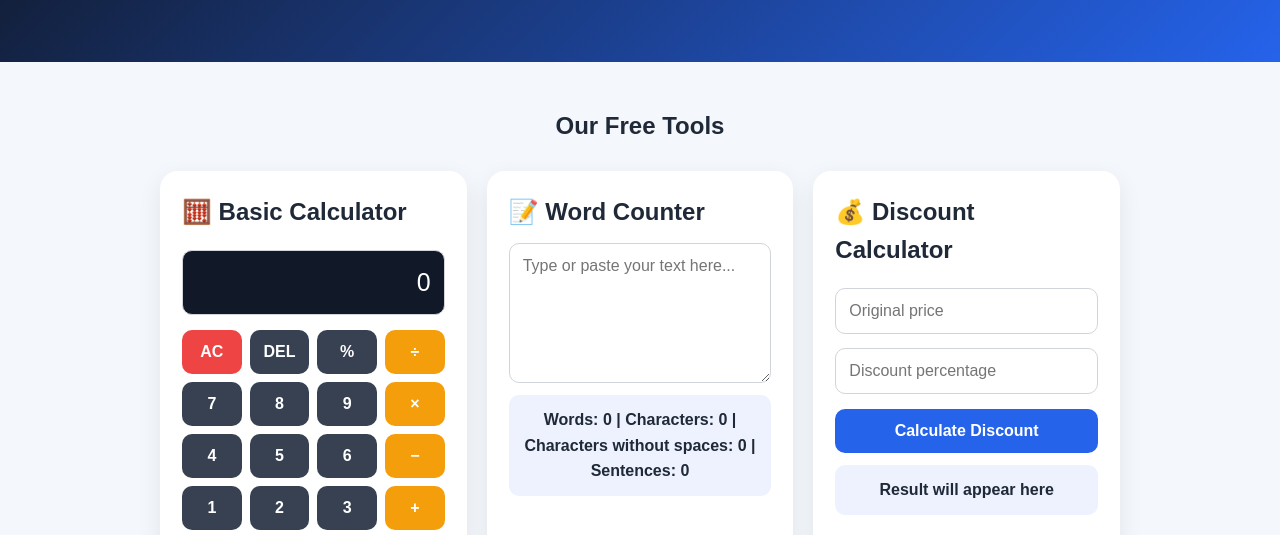
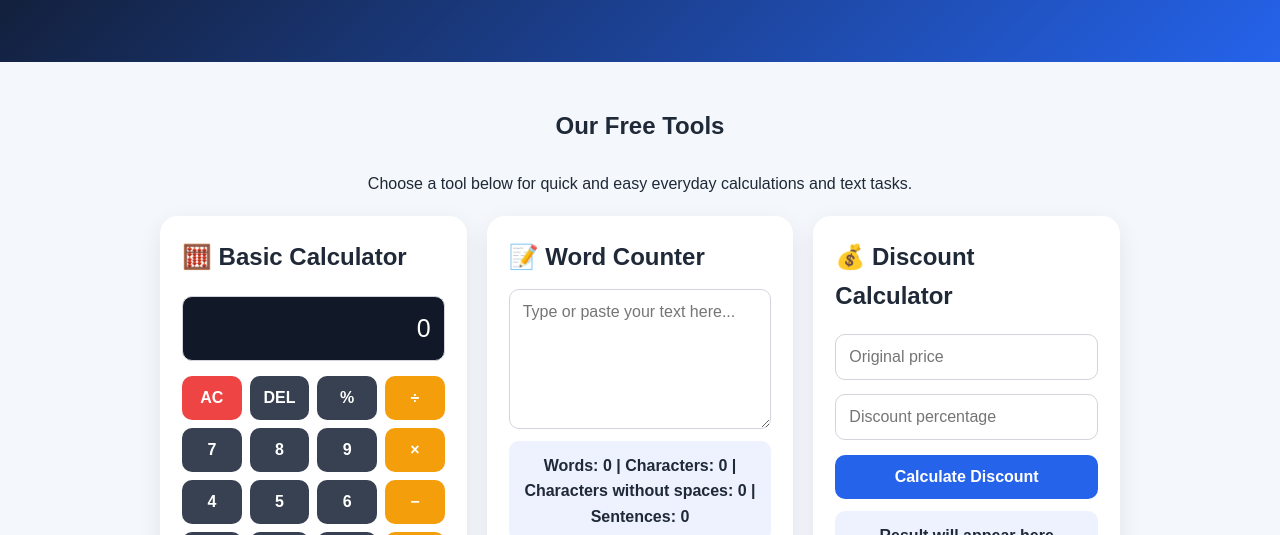
Before and after one commit to sameer218pervez-create/my-calculator, a plain HTML site: page index.html in a window 1280 px wide. Shown: the part 263-798 px from the top of the page. Drawn offline with Linux system fonts and the light colour scheme.

Commit message:
Update index.html

```diff
--- a/index.html
+++ b/index.html
@@ -159,7 +159,9 @@ Free, simple and mobile-friendly online calculators for your everyday needs.
 <div class="container" id="tools">
 
 <h2 class="section-title">Our Free Tools</h2>
-
+<p class="info" style="margin-bottom:20px;">
+Choose a tool below for quick and easy everyday calculations and text tasks.
+</p>
 <div class="tools">
 
 <!-- Calculator -->
```
